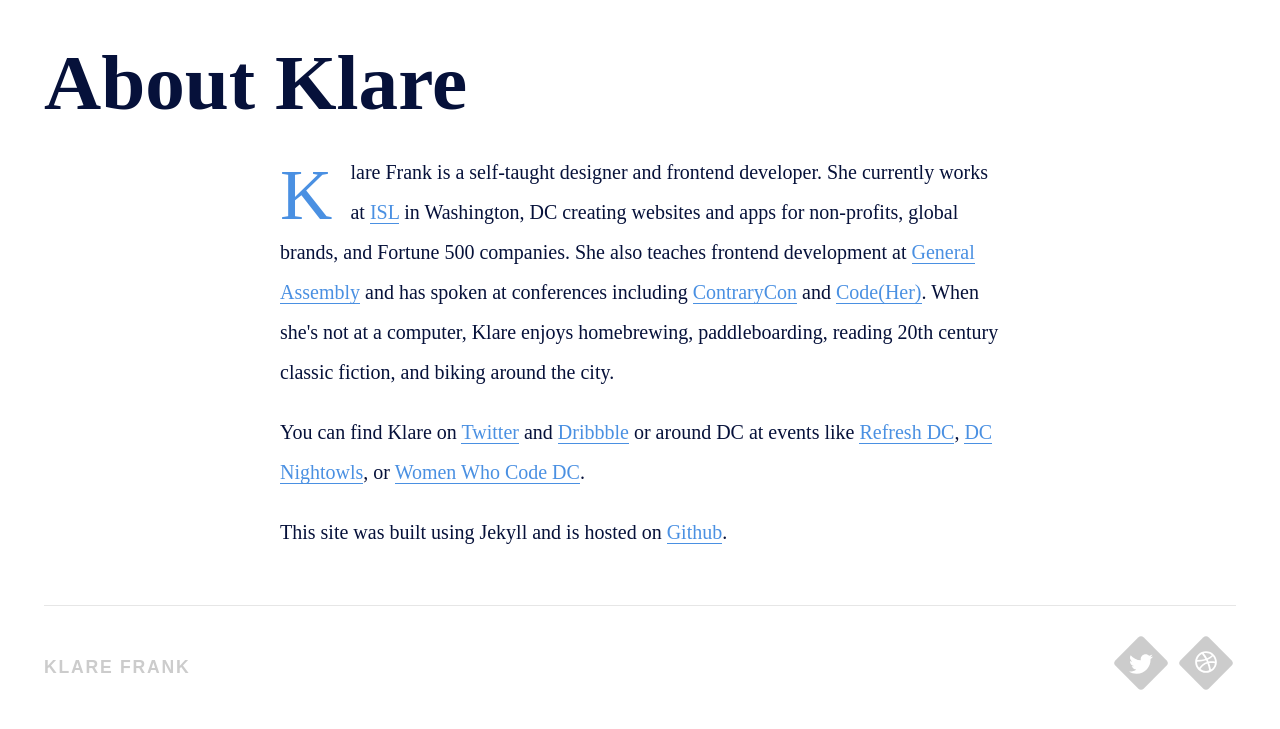
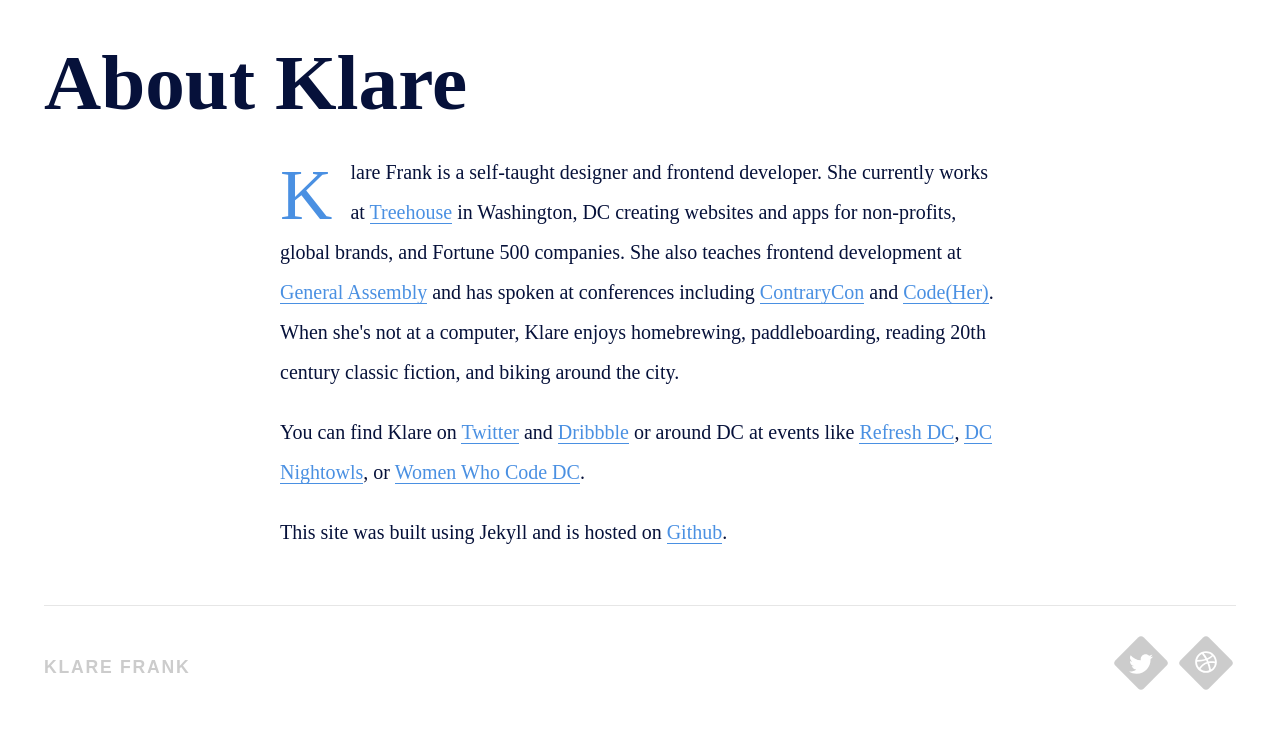
Before and after one commit to kfrank/kfrank.github.io, a Jekyll site: the page built from about/index.html, in a window 1280 px wide and 1263 px high. Shown: the part 531-1260 px from the top of the window. Built offline with Jekyll 4.4.1, drawn with Linux system fonts in a browser that asks for light colours; nearby versions of some CDN libraries; Markdown is read by kramdown in place of the engine named in the settings.

Commit message:
Changing about page

```diff
--- a/about/index.html
+++ b/about/index.html
@@ -5,7 +5,7 @@
 hero: assets/img/klare-about.jpg
 ---
 
-<p>Klare Frank is a self-taught designer and frontend developer. She currently works at <a href="http://isl.co">ISL</a> in Washington, DC creating websites and apps for non-profits, global brands, and Fortune 500 companies. She also teaches frontend development at <a href="http://generalassemb.ly">General Assembly</a> and has spoken at conferences including <a href="http://contrarycon.com">ContraryCon</a> and <a href="http://codeherconference.com/">Code(Her)</a>. When she's not at a computer, Klare enjoys homebrewing, paddleboarding, reading 20th century classic fiction, and biking around the city.</p>
+<p>Klare Frank is a self-taught designer and frontend developer. She currently works at <a href="http://teamtreehouse.com">Treehouse</a> in Washington, DC creating websites and apps for non-profits, global brands, and Fortune 500 companies. She also teaches frontend development at <a href="http://generalassemb.ly">General Assembly</a> and has spoken at conferences including <a href="http://contrarycon.com">ContraryCon</a> and <a href="http://codeherconference.com/">Code(Her)</a>. When she's not at a computer, Klare enjoys homebrewing, paddleboarding, reading 20th century classic fiction, and biking around the city.</p>
 
 <p>You can find Klare on <a href="http://twitter.com/klare">Twitter</a> and <a href="http://dribbble.com/klare">Dribbble</a> or around DC at events like <a href="https://twitter.com/refreshdc">Refresh DC</a>, <a href="http://www.meetup.com/dcnightowls/">DC Nightowls</a>, or <a href="http://www.meetup.com/Women-Who-Code-DC/">Women Who Code DC</a>.<p>
 <p>This site was built using Jekyll and is hosted on <a href="http://github.com/kfrank/kfrank.github.io">Github</a>.</p>
```
